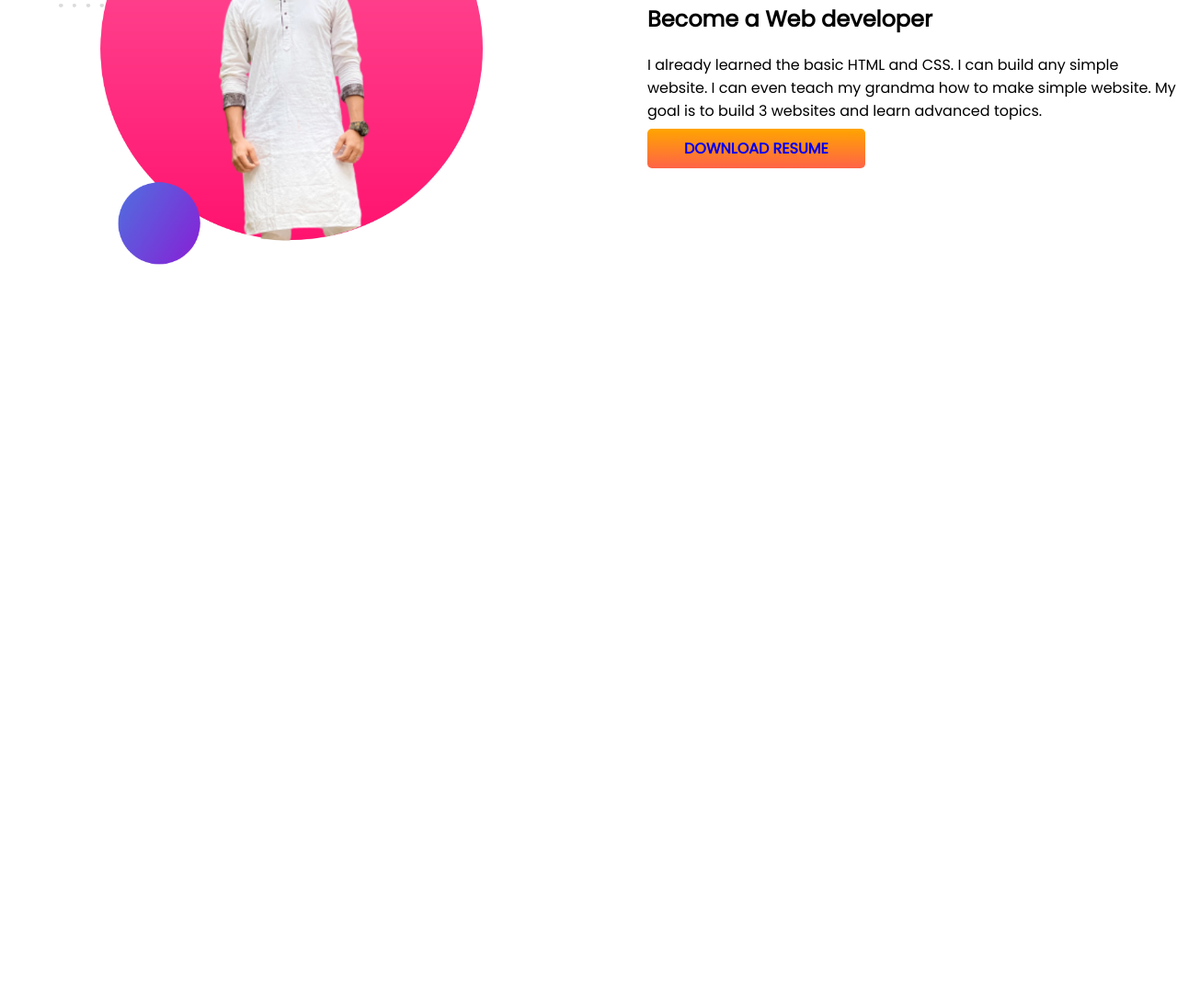
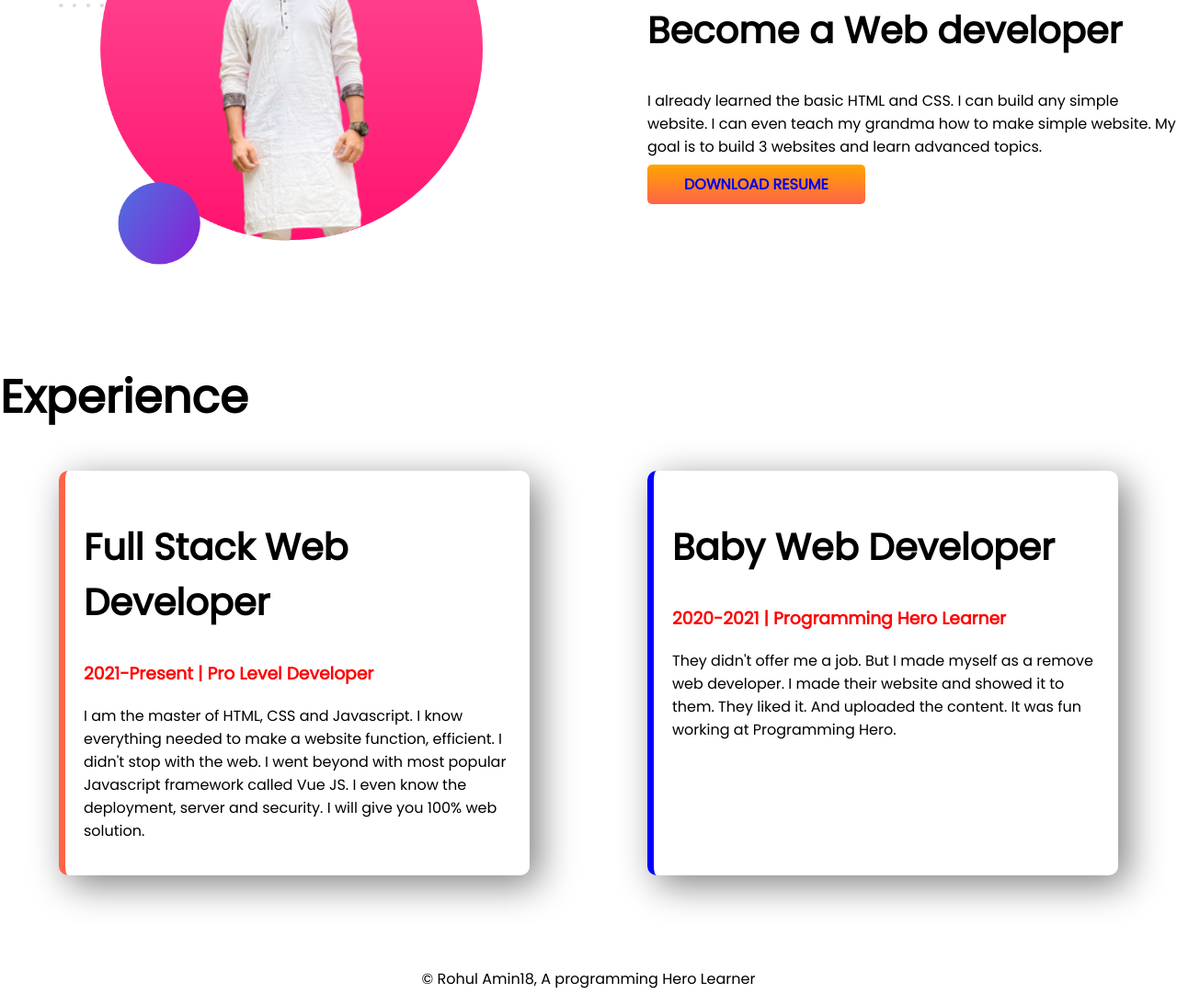
Before and after one commit to Rohul1/My-portfolio, a plain HTML site: page index.html in a window 1280 px wide. Shown: the part 719-1812 px from the top of the page at 92% size. Before the commit the page ends 1114 px from the top, so only its background shows below. Drawn offline with Linux system fonts and the light colour scheme.

Commit message:
Styled border and footer

```diff
--- a/Style.css
+++ b/Style.css
@@ -7,11 +7,15 @@ h1 {
     font-size: 50px;
 }
 
+h2 {
+    font-size: 40px;
+}
+
 .Red-colour {
     color: red;
 }
 
-section {
+.fexible-container {
     display: flex;
     margin-bottom: 100px;
 }
@@ -19,6 +23,7 @@ section {
 .half-width {
     width: 50%;
     padding-left: 5%;
+
 }
 
 .half-width img {
@@ -40,4 +45,33 @@ section {
 
 .dream-big {
     background-image: url(images/dream-bg.png);
+    background-repeat: no-repeat;
 }
+
+.experience-area {
+    background-image: url(images/exp-bg.png);
+    background-repeat: no-repeat;
+    background-position: left;
+}
+
+.experience-item {
+    width: 40%;
+    margin-left: 5%;
+    margin-right: 5%;
+    padding: 20px;
+    border-radius: 10px;
+    box-shadow: 10px 10px 40px grey;
+
+}
+
+#Full-stack-web-developer {
+    border-left: 7px solid tomato;
+}
+
+#Baby-web-developer {
+    border-left: 7px solid blue;
+}
+
+footer p {
+    text-align: center;
+}
--- a/index.html
+++ b/index.html
@@ -13,7 +13,7 @@
 </head>
 
 <body>
-    <section class="top-banner">
+    <section class="top-banner fexible-container">
         <div class="half-width">
             <h1>welcome to</h1>
             <h1><span class="Red-colour">Rohul Amin</span> World</h1>
@@ -27,11 +27,12 @@
         <div class="half-width">
             <div> <img src="images/Rohul Amin.png" alt=""></div>
     </section>
-    <section class="Dream-Big">
+    <section class="Dream-Big fexible-container">
         <div class="half-width">
             <img src="images/rs rohul.png" alt="">
         </div>
         <div class="half-width">
+
             <h1>Dream-Big</h1>
             <h2>Become a Web developer</h2>
             <p>I already learned the basic HTML and CSS. I can build any simple website. I can even teach my grandma how
@@ -40,7 +41,32 @@
         </div>
 
     </section>
+    <section class="Experience-area">
+        <h1>Experience</h1>
+        <div class="fexible-container">
+            <div id="Full-stack-web-developer" class="experience-item">
+                <h2>Full Stack Web Developer</h2>
+                <h3 class="Red-colour">2021-Present | Pro Level Developer</h3>
+                <p>I am the master of HTML, CSS and Javascript. I know everything needed to make a website function,
+                    efficient. I didn't stop with the web. I went beyond with most popular Javascript framework called
+                    Vue
+                    JS. I even know the deployment, server and security. I will give you 100% web solution.</p>
+
+            </div>
+            <div id="Baby-web-developer" class="experience-item">
+                <h2>Baby Web Developer</h2>
+                <h3 class="Red-colour">2020-2021 | Programming Hero Learner</h3>
+                <p>They didn't offer me a job. But I made myself as a remove web developer. I made their website and
+                    showed
+                    it to them. They liked it. And uploaded the content. It was fun working at Programming Hero.</p>
+            </div>
+        </div>
+
+    </section>
 
 </body>
+<footer>
+    <p>© Rohul Amin18, A programming Hero Learner</p>
+</footer>
 
 </html>
```
